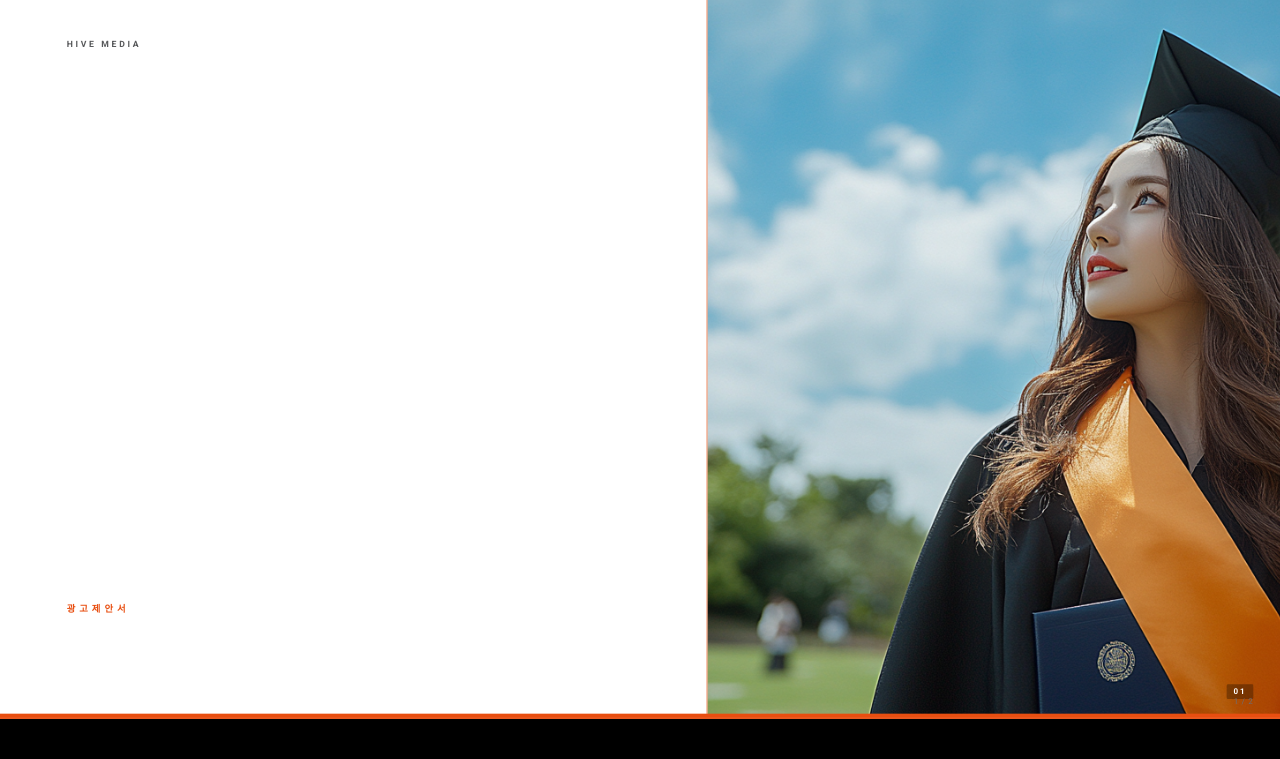
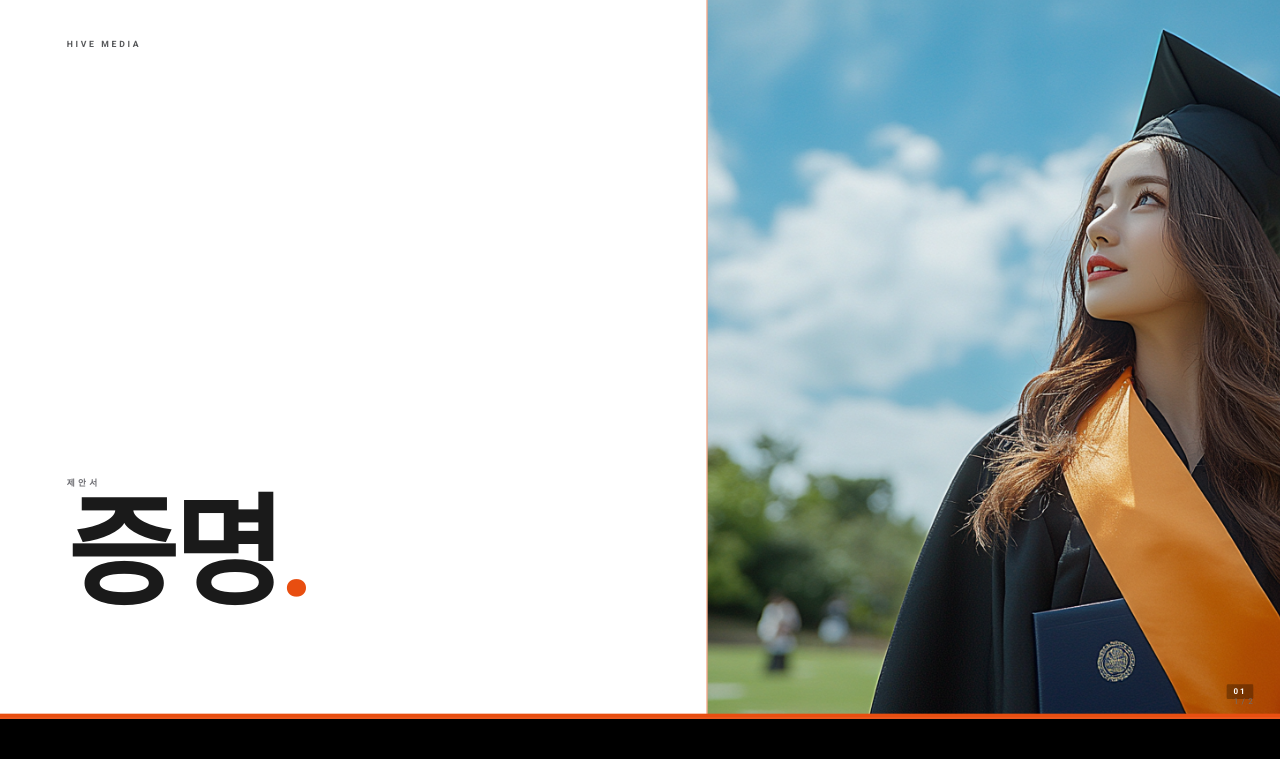
Before and after one commit to minjunbyeon-netizen/service-adproposal-js, a Flask app: template templates/presentation_clean.html in a window 1280 px wide. Shown: the part 41-800 px from the top of the page. Run offline with Flask 3, Linux system fonts and the light colour scheme; the template is opened without the code that fills it, so the values that code supplies are empty.

Commit message:
feat: 표지 타이틀 'V30' -> '증명.' (180px) — 오렌지 마침표 강조

```diff
--- a/templates/presentation_clean.html
+++ b/templates/presentation_clean.html
@@ -92,9 +92,10 @@ body{font-family:'Roboto','Noto Sans KR',-apple-system,sans-serif;font-weight:40
 .cover-logo{position:absolute;top:52px;left:100px;height:52px;width:auto;object-fit:contain}
 .cover-agency{position:absolute;top:60px;left:100px;font-size:13px;color:#58595B;letter-spacing:4px;font-weight:700}
 .cover-body{padding-bottom:40px}
-.cover-label{font-size:14px;color:#E84E10;letter-spacing:6px;text-transform:uppercase;font-weight:700;margin-bottom:24px}
-.cover-title{font-size:96px;font-weight:700;line-height:0.95;color:#1A1A1A;margin-bottom:36px;word-break:keep-all;letter-spacing:-3px}
-.cover-meta{font-size:17px;color:#58595B;line-height:1.9;letter-spacing:0.3px}
+.cover-label{font-size:13px;color:#6E6E73;letter-spacing:5px;text-transform:uppercase;font-weight:700;margin-bottom:20px}
+.cover-title{font-size:180px;font-weight:700;line-height:0.9;color:#1A1A1A;margin-bottom:44px;word-break:keep-all;letter-spacing:-6px}
+.cover-title .accent-dot{color:#E84E10}
+.cover-meta{font-size:16px;color:#58595B;line-height:1.9;letter-spacing:0.3px}
 .cover-bar{position:absolute;bottom:0;left:0;right:0;height:8px;background:#E84E10;z-index:10}
 .cover-pagenum{position:absolute;bottom:30px;right:40px;font-size:12px;font-weight:700;color:#fff;letter-spacing:3px;z-index:10;background:rgba(0,0,0,0.3);padding:4px 10px;border-radius:2px}
 
@@ -281,13 +282,13 @@ body{font-family:'Roboto','Noto Sans KR',-apple-system,sans-serif;font-weight:40
     <div class="cover-left">
       <div class="cover-agency">HIVE MEDIA</div>
       <div class="cover-body">
-        <div class="cover-label">광고제안서</div>
-        <div class="cover-title">{{ title }}</div>
+        <div class="cover-label">제안서</div>
+        <div class="cover-title">증명<span class="accent-dot">.</span></div>
         <div class="cover-meta">
           {% if client %}{{ client }}{% endif %}
-          {% if project %} &nbsp;|&nbsp; {{ project }}{% endif %}
+          {% if project %}<br>{{ project }}{% endif %}
           {% if budget %}<br>예산 {{ budget }}{% endif %}
-          {% if duration %} &nbsp;|&nbsp; {{ duration }}{% endif %}
+          {% if duration %} &nbsp;·&nbsp; {{ duration }}{% endif %}
         </div>
       </div>
     </div>
```
Also changed, not shown: index.html (+8 -7 lines).
